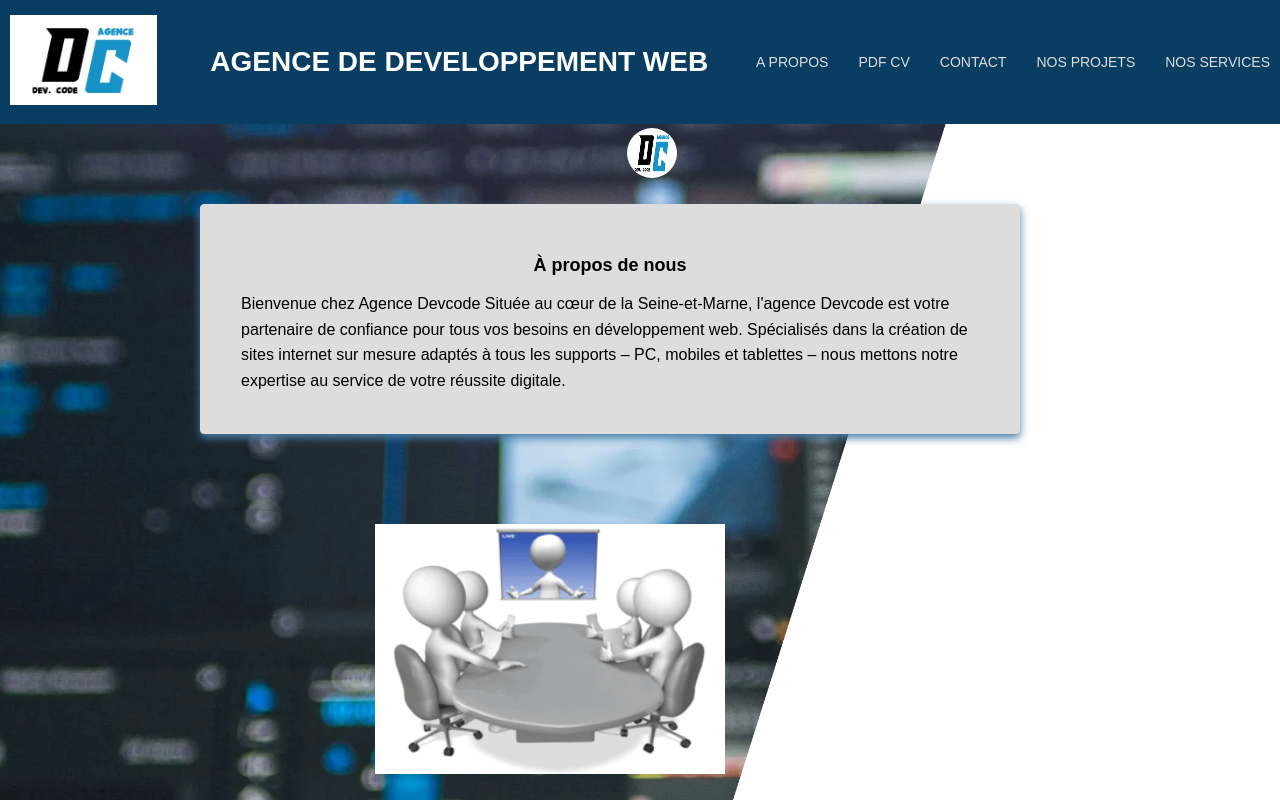
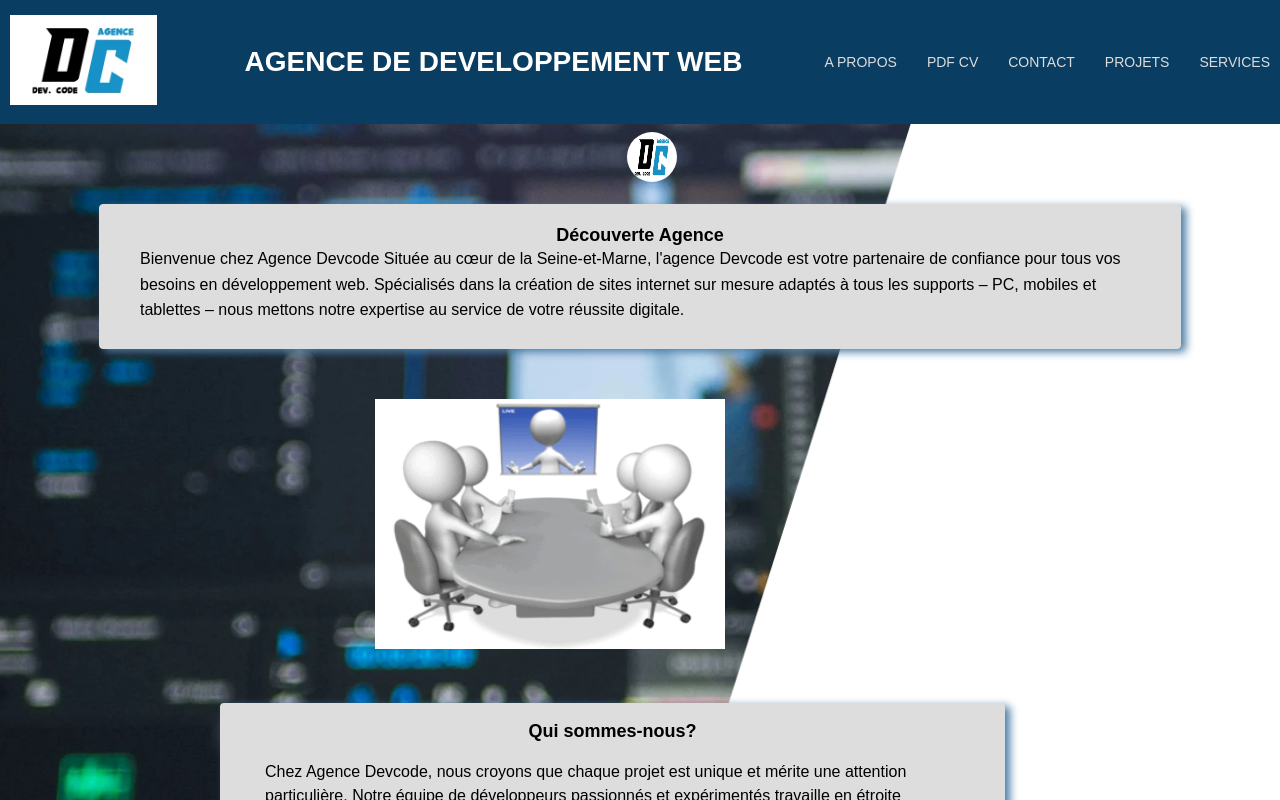
Before and after one commit to fredcentvin/Portfolio-perso, a React (Create React App) app: page /#/ in a window 1280 px wide. Shown: the top 800 px of the page. Built offline with nearby package versions, Linux system fonts and the light colour scheme.

Commit message:
Modif css, hiérachie de titre

```diff
--- a/public/index.html
+++ b/public/index.html
@@ -53,7 +53,7 @@
       work correctly both with client-side routing and a non-root public URL.
       Learn how to configure a non-root public URL by running `npm run build`.
     -->
-    <title>Agence développement Web |agence-devcode-création-optimisation-maintenance de sites Web</title>
+    <title>Agence développement Web devcode basée à Saint-pierre les Nemours 77140 pour la création-optimisation-maintenance de sites Web</title>
   </head>
   <body>
     <noscript>You need to enable JavaScript to run this app.</noscript>
--- a/src/Components/bannerLogos/Bannerlogos.jsx
+++ b/src/Components/bannerLogos/Bannerlogos.jsx
@@ -10,13 +10,13 @@ import './bannerLogos.css'
 function Bannerlogos(){
     return(
         <div className='gridBannerLogos'>
-            <img className='fixImgLogos' src= {logohtml} alt="logo html"></img>
-            <img className='fixImgLogos' src= {logocss} alt="logo css" ></img>
-            <img className='fixImgLogos' src= {logosass} alt="logo sass"></img>
-            <img className='fixImgLogos' src= {logoJavascript} alt="logo javascript"></img>
-            <img className='fixImgLogos' src= {logoreact} alt="logo react"></img>
-            <img className='fixImgLogos' src= {logoredux} alt="logo redux"></img>
-            <img className='fixImgLogos' src= {logogithub} alt="logo github"></img>
+            <img className='fixImgLogos' src= {logohtml} alt="logo html" />
+            <img className='fixImgLogos' src= {logocss} alt="logo css" />
+            <img className='fixImgLogos' src= {logosass} alt="logo sass" />
+            <img className='fixImgLogos' src= {logoJavascript} alt="logo javascript" />
+            <img className='fixImgLogos' src= {logoreact} alt="logo react" />
+            <img className='fixImgLogos' src= {logoredux} alt="logo redux" />
+            <img className='fixImgLogos' src= {logogithub} alt="logo github" />
         </div>
     )
 }
--- a/src/Components/nav/Nav.jsx
+++ b/src/Components/nav/Nav.jsx
@@ -16,8 +16,8 @@ function Nav() {
                 <Link className="pApropos" to="/apropos">A PROPOS</Link>
                 <a className="fixCv" href={moncv} target="_blank" rel="noopener noreferrer" aria-label="Téléchargement du CV au format PDF">PDF CV</a>
                 <p className="pNav" onClick={handleContactClick}>CONTACT</p>
-                <Link to="/projects">NOS PROJETS</Link>
-                <Link to="/nosservices">NOS SERVICES</Link>
+                <Link to="/projects">PROJETS</Link>
+                <Link to="/nosservices">SERVICES</Link>
             </div>
             {showEmail && (
                 <div className="emailDisplay">
--- a/src/Components/nav/nav.css
+++ b/src/Components/nav/nav.css
@@ -14,7 +14,7 @@
     padding-left: 0;
     padding-right: 0;
     gap:15px;
-    margin-left: 15px;
+    /* margin-left: 15px; */
     margin-top: 15px;
     margin-bottom: 15px;
     align-items: center;
--- a/src/Container/dcbio/dcbio.css
+++ b/src/Container/dcbio/dcbio.css
@@ -35,7 +35,7 @@
     padding: 10px;
     border: 1px solid #484d51;
     border-radius: 4px;
-    box-shadow:0 4px 8px #497ea7;
+    box-shadow:5px 3px 8px #497ea7;
     flex-grow: 1;
     align-items: flex-start;
     background-color: #ddd;
@@ -43,7 +43,7 @@
   .pDcBio {
     font-size: 14px;
     color: black;
-    font-weight: 300;
+    font-weight: 100;
     line-height: 1.5;
     text-align: start;
     line-height: 1.6;
@@ -128,7 +128,7 @@
     margin-bottom: 50px;
   }
   .titleContact{
-    font-size: 20px;
+    font-size: 18px;
     margin-bottom: 2px;
     margin-top: 0;
     color: black;
@@ -195,6 +195,7 @@
       font-size: 16px;
       margin-left: 15px;
       margin-right: 15px;
+      margin-top: 15px;
     }
     .ourServices{
       flex-direction: column;
@@ -266,9 +267,13 @@
     margin-right: 270px;
   }
   .scrollContainerDcBio{
-    margin-right: 255px;
-    margin-left: 195px;
-    padding: 30px 30px;
+    /* margin-right: 255px;
+    margin-left: 195px; */
+    padding: 15px 30px;
+  }
+  .scrollContainerDcBio .dcbioTitle{
+    margin-top: 5px;
+    margin-bottom: 0;
   }
   .gridServices{
     width: 30%;
@@ -308,11 +313,12 @@
     margin-right: 180px;
     width: 350px;
     height: 250px;
+    margin-top: 0;
   }
   .contact{
     display: flex;
     flex-direction: row;
-  justify-content: center;
+    justify-content: center;
   }
 }
 @media (min-width: 1440px){
--- a/src/Container/dcbio/dcbio.jsx
+++ b/src/Container/dcbio/dcbio.jsx
@@ -29,7 +29,7 @@ function DcBio() {
       <div className='gridDcBio'>
       <div><img className="gifAnime" src={PGGt} alt="GIF animé de réunion" /></div>
         <div className='scrollContainerDcBio'>
-        <h2 className='dcbioTitle'>À propos de nous</h2>
+        <h2 className='dcbioTitle'>Découverte Agence</h2>
           <p className='pDcBio'>
             Bienvenue chez Agence Devcode Située au cœur de la Seine-et-Marne, l'agence Devcode est votre partenaire de confiance pour tous vos besoins en développement web. Spécialisés dans la création de sites internet sur mesure adaptés à tous les supports – PC, mobiles et tablettes – nous mettons notre expertise au service de votre réussite digitale.
           </p>
@@ -44,7 +44,7 @@ function DcBio() {
       <div className='contact'>
         <div className='gridContact'>
           <h2 className='titleContact'>Contactez-nous</h2>
-          <p className='textDescription'>Prêt à donner vie à votre projet web ? Contactez-nous dès aujourd'hui pour discuter de vos besoins et découvrir comment nous pouvons vous aider à atteindre vos objectifs.</p>
+          <p className='textDescription'>Prêt à donner vie à votre projet web? Contactez-nous dès aujourd'hui pour discuter de vos besoins et découvrir comment nous pouvons vous aider à atteindre vos objectifs.</p>
           <div itemprop="address" itemscope itemtype="http://schema.org/PostalAddress">
 						<span className='adresse' itemprop="streetAddress">46 rue des Ormes</span>
 						<span className='adresse'itemprop="addressLocality">Saint-Pierre les Nemours</span>
--- a/src/Container/footer/footer.css
+++ b/src/Container/footer/footer.css
@@ -17,6 +17,7 @@
     font-size: 14px;
     margin-top: 6px;
     margin-bottom: 6px;
+    font-weight: 300;
 }
 .gridLinkSocial{
     display: flex;
--- a/src/Container/itemProject/ItemProject.jsx
+++ b/src/Container/itemProject/ItemProject.jsx
@@ -59,7 +59,7 @@ function ItemProject() {
     return (
         <div className="gridProjects">
             <h2 className="projectsTitle">Quelques exemples de réalisations</h2>
-            <h3 className='projectSubtitle'>Projets d'étude</h3>
+            <h4 className='projectSubtitle'>Projets d'étude</h4>
             <div className="projectsContainer">
                 {projects.map((project, index) => (
                     <div key={index} className="projectWrapper">
--- a/src/Container/itemProject/itemProject.css
+++ b/src/Container/itemProject/itemProject.css
@@ -8,7 +8,7 @@
 
 .projectsTitle {
     font-size: 22px;
-    font-weight: 400;
+    font-weight: 700;
     color: black;
     margin-bottom: 0;
     margin-top: 30px;
@@ -63,7 +63,7 @@
     border-radius: 8px;
     box-shadow: 0 4px 8px rgba(0, 0, 0, 0.1);
     width: 320px;
-    margin-top: 10px;
+    margin-top: 15px;
 }
 
 .title {
@@ -106,7 +106,7 @@
         height: 130px;
     }
     .description{
-        font-size: 8px;
+        font-size: 11px;
         margin: 0 0;
     }
     .projectsTitle{
@@ -146,4 +146,7 @@
     .gridProjects{
         gap:20px;
     }
+    .projectsTitle{
+        font-size: 22px;
+    }
 }
```
